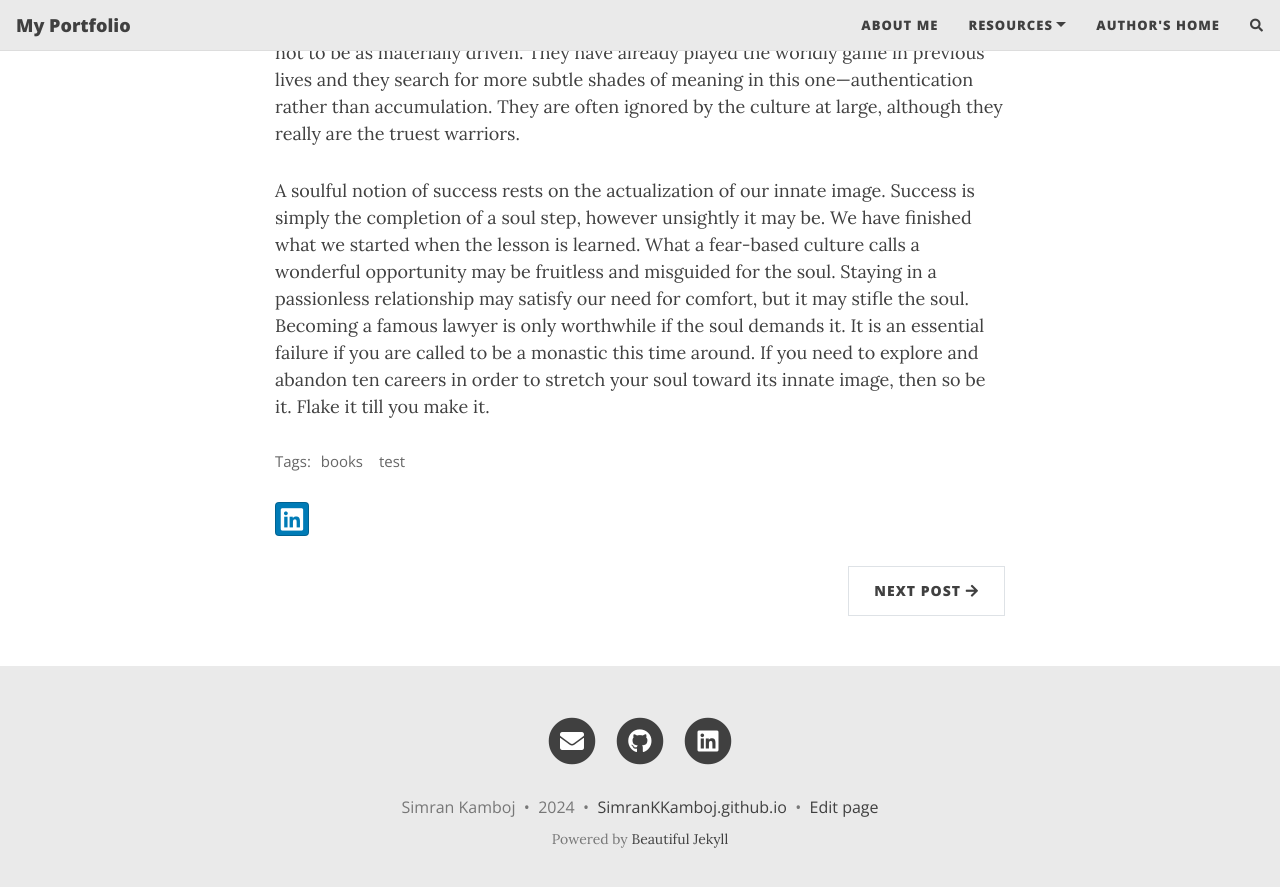
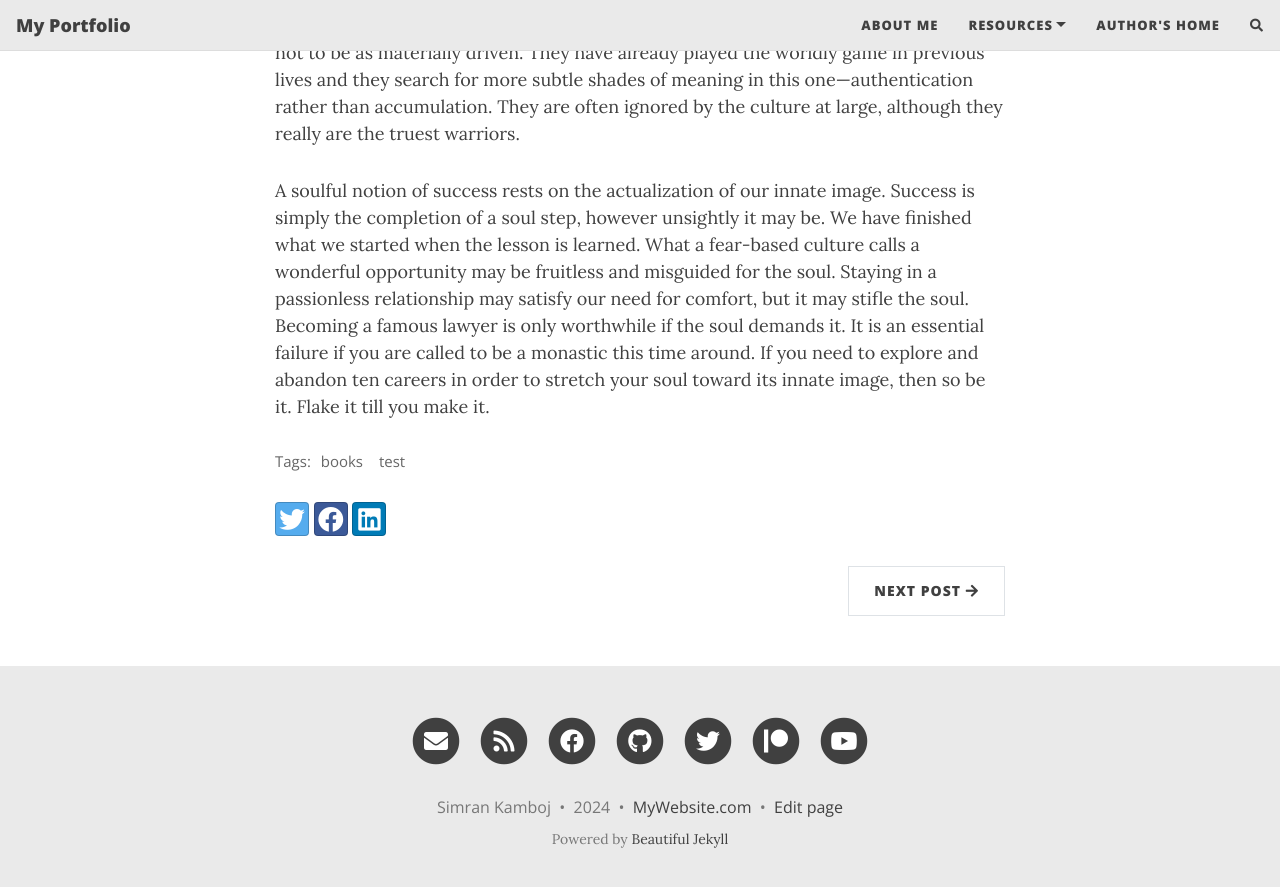
Before and after one commit to SimranKKamboj/SimranKKamboj.github.io, a Jekyll site: the page built from _posts/2020-02-26-flake-it-till-you-make-it.md, in a window 1280 px wide and 900 px high, scrolled down 1112 px. Shown: the top 887 px of the window. Built offline with Jekyll 4.4.1, drawn with Linux system fonts in a browser that asks for light colours; nearby versions of some CDN libraries; comment, search, counter and statistics services are not loaded; some of the changed lines change nothing that is shown.

Commit message:
Update _config.yml

```diff
--- a/_config.yml
+++ b/_config.yml
@@ -1,4 +1,13 @@
+###########################################################
+### Welcome to Beautiful Jekyll!
+### This config file is meant for settings that affect your entire website. When you first
+### set up your website you should go through all these settings and edit them, but after
+### the initial set up you won't need to come back to this file often.
+###########################################################
 
+############################
+# --- Required options --- #
+############################
 
 # Name of website
 title: My Portfolio
@@ -11,11 +20,11 @@
 ###############################################
 
 navbar-links:
-  About Me: "Simran Kamboj"
+  About Me: "aboutme"
   Resources:
-    - I study at UBC: "https://phas.ubc.ca/"
-    - I work with Brett: "https://www.astro.ubc.ca/people/gladman/"
-  Author's home: "https://en.wikipedia.org/wiki/Patiala"
+    - Beautiful Jekyll: "https://beautifuljekyll.com"
+    - Learn markdown: "https://www.markdowntutorial.com/"
+  Author's home: "https://deanattali.com"
 
 ################
 # --- Logo --- #
@@ -23,7 +32,7 @@
 
 # Image to show in the navigation bar - works best with a square image
 # Remove this parameter if you don't want an image in the navbar
-avatar: "/assets/img/avatar.png"
+avatar: "/assets/img/avatar-icon.png"
 
 # By default, the image is cut into a circle. You can disable this behaviour by setting 'round-avatar: false'
 round-avatar: true
@@ -41,16 +50,16 @@
 # You can change the order that they show up on the page by changing the order here.
 # Uncomment the links you want to show and add your information to each one.
 social-network-links:
-  email: "Simran@phas.ubc.ca"
-  #rss: true  # remove this line if you don't want to show an RSS link at the bottom
- # facebook: deanattali
-  github: SimranKKamboj
-  #twitter: daattali
-  #patreon: DeanAttali
- # youtube: "@daattali"
+  email: "someone@example.com"
+  rss: true  # remove this line if you don't want to show an RSS link at the bottom
+  facebook: deanattali
+  github: daattali
+  twitter: daattali
+  patreon: DeanAttali
+  youtube: "@daattali"
 #  medium: yourname
 #  reddit: yourname
-  linkedin: simran-kaur-kamboj
+#  linkedin: daattali
 #  xing: yourname
 #  stackoverflow: "3943160/daattali"
 #  snapchat: deanat78
@@ -74,7 +83,7 @@
 
 # If you want your website to generate an RSS feed, provide a description
 # The URL for the feed will be https://<your_website>/feed.xml
-#rss-description: This website is a virtual proof that I'm awesome
+rss-description: This website is a virtual proof that I'm awesome
 
 ###########################
 # --- General options --- #
@@ -82,14 +91,14 @@
 
 # Select which social network share links to show in posts
 share-links-active:
-  twitter: false
-  facebook: false
+  twitter: true
+  facebook: true
   linkedin: true
   vk: false
 
 # How to display the link to your website in the footer
 # Remove this if you don't want a link in the footer
-url-pretty: "SimranKKamboj.github.io"
+url-pretty: "MyWebsite.com"
 
 # Add the website title to the title of every page
 title-on-all-pages: true
@@ -247,7 +256,7 @@
 #################################################################################
 
 # Output options (more information on Jekyll's site)
-timezone: "Vancouver"
+timezone: "America/Toronto"
 markdown: kramdown
 highlighter: rouge
 permalink: /:year-:month-:day-:title/
```
